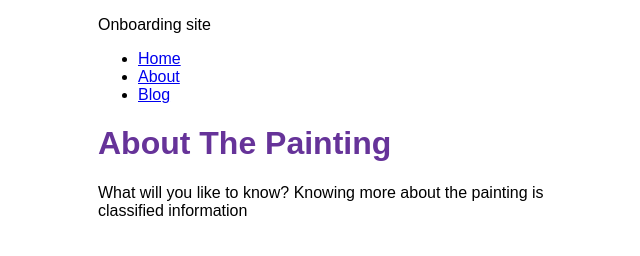
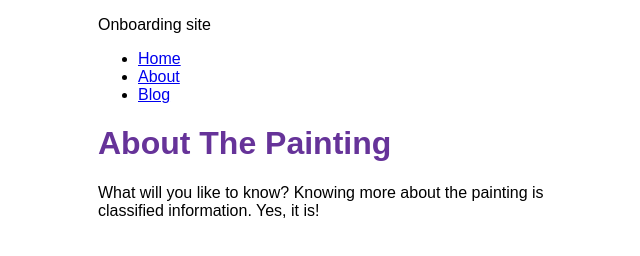
Before and after one commit to labifrancis/onboarding, a Gatsby site: page /about in a window 1280 px wide. Shown: the full height of the page, 292-932 px from the left. Built offline with nearby package versions, Linux system fonts and the light colour scheme; Gatsby itself is replaced by a stand-in of ours.

Commit message:
Updated content

```diff
--- a/src/pages/about.js
+++ b/src/pages/about.js
@@ -4,7 +4,7 @@ import Layout from '../components/layout'
 const AboutPage = () => {
   return (
     <Layout pageTitle="About The Painting">
-      <p> What will you like to know? Knowing more about the painting is classified information</p>
+      <p> What will you like to know? Knowing more about the painting is classified information. Yes, it is! </p>
     </Layout>
   )
 }
```
